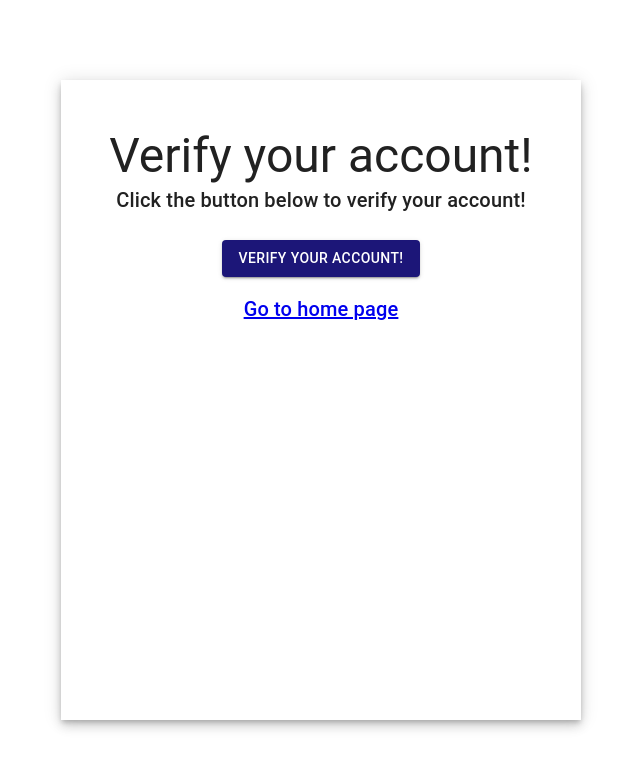
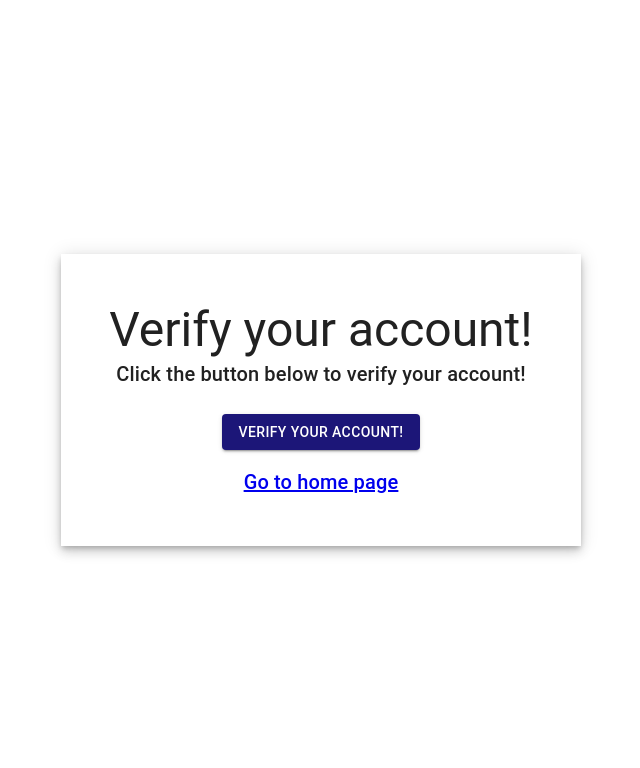
Before and after one commit to kamill10/events_system, a React (Vite) app in the folder ssbd202401web/: page /verify-account in a window 1280 px wide. Shown: the top 768 px of the page, without its empty margins (319-959 px from the left). Built offline with nearby package versions, Linux system fonts and the light colour scheme.

Commit message:
Poprawka 🤓

```diff
--- a/ssbd202401web/src/components/ContainerWithShadowComponent.tsx
+++ b/ssbd202401web/src/components/ContainerWithShadowComponent.tsx
@@ -9,7 +9,6 @@ export default function ContainerWithShadowComponent({
   return (
     <Box
       component={"div"}
-      minHeight={"80vh"}
       sx={{
         boxShadow: 6,
         padding: "3rem",
```
